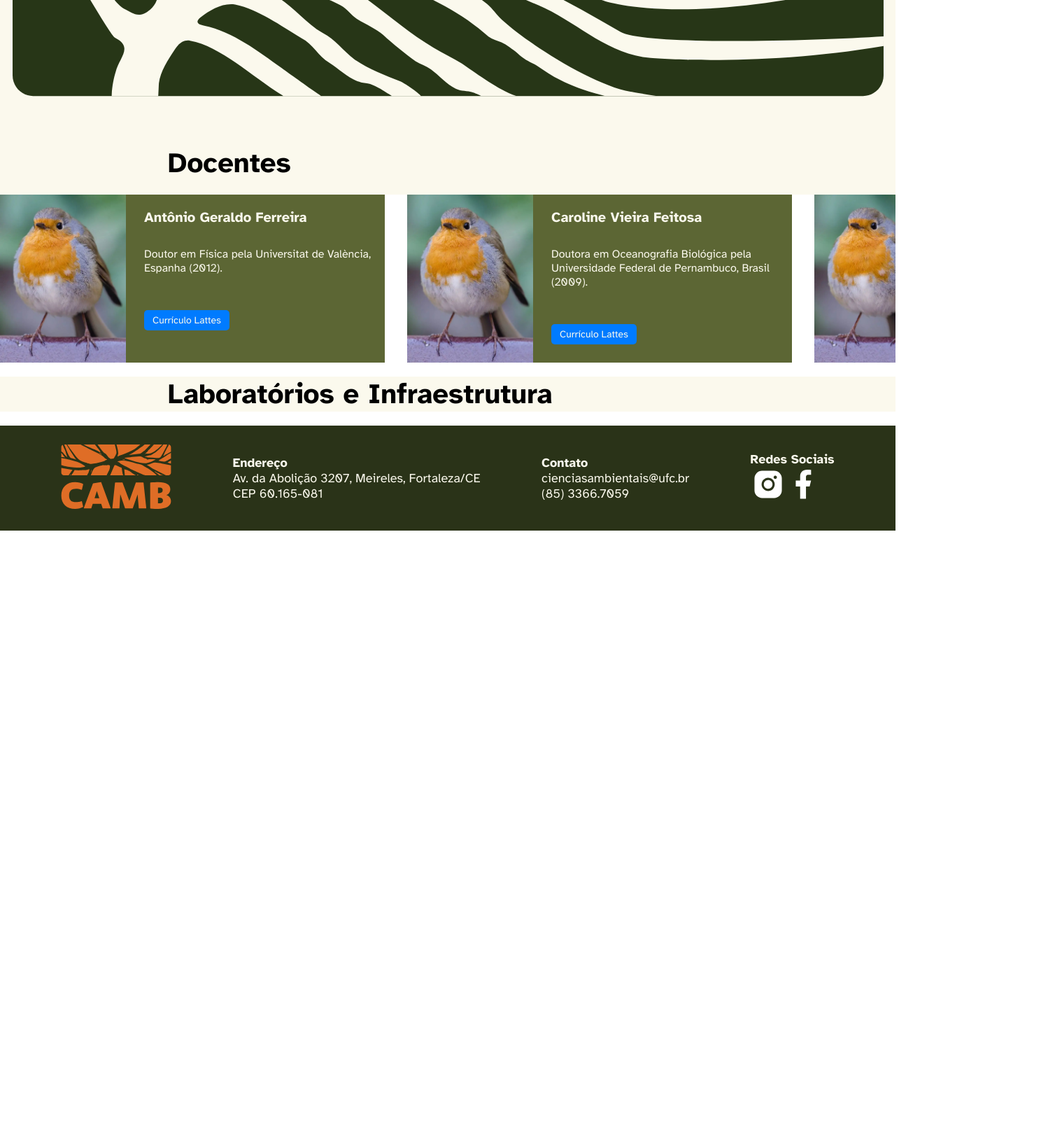
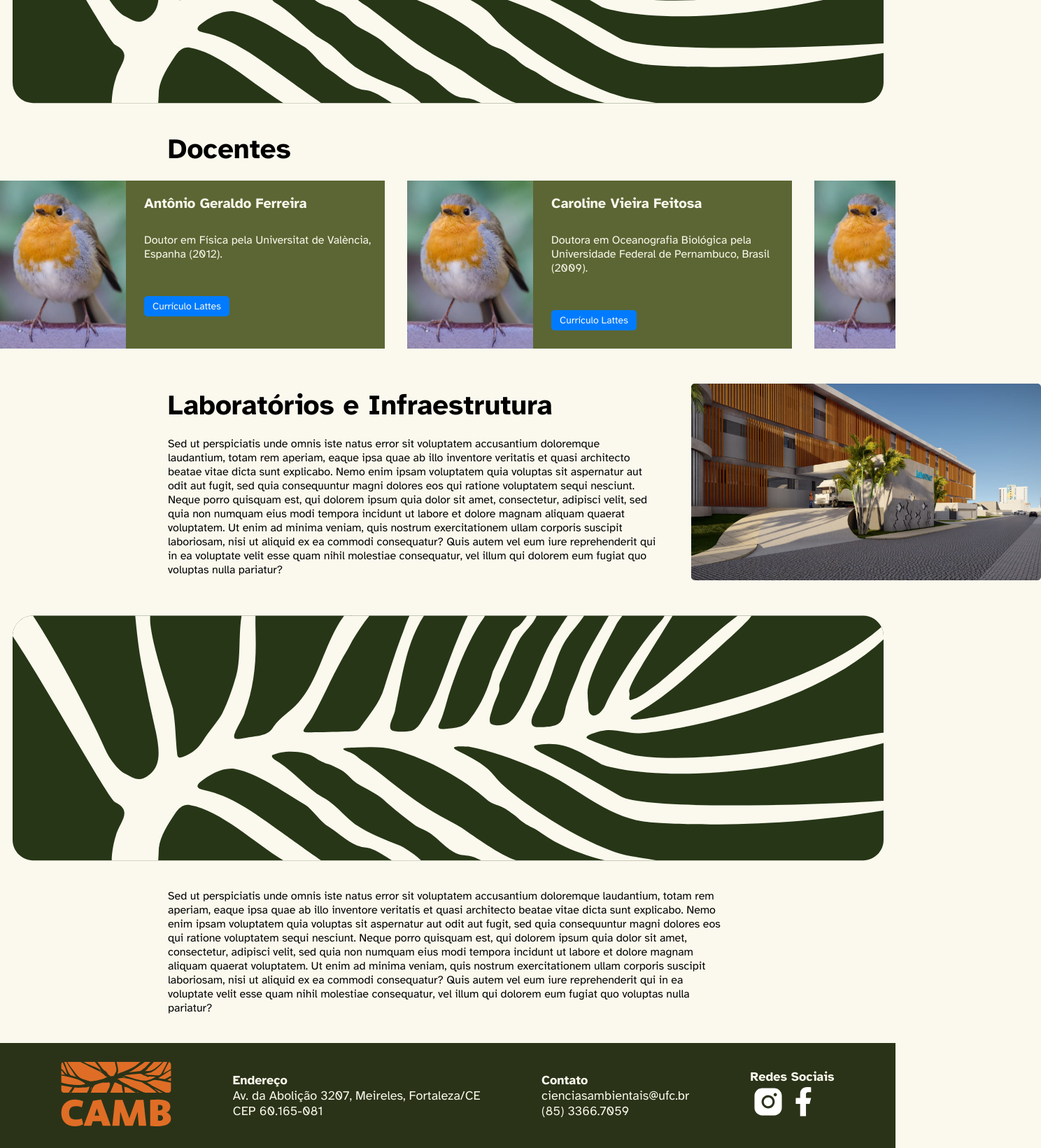
Before and after one commit to tchaaago/plataforma-camb, a React (Vite) app: page /quemSomos in a window 1280 px wide. Shown: the part 883-2523 px from the top of the page at 70% size, 1488 px wide, since content can reach past the window. Before the commit the page ends 1641 px from the top, so only its background shows below. Built offline with nearby package versions, Linux system fonts and the light colour scheme.

Commit message:
ajustes em quemSomos

```diff
--- a/src/componentes/Docentes/style.css
+++ b/src/componentes/Docentes/style.css
@@ -7,14 +7,15 @@
 .body {
   width: 100%;
   min-height: 100%;
-  background-color: whitesmoke ;
+  background-color: var(--brancosoft);
   color: black;
 }
 
 .carrossel {
-  max-width: 100vw;
+  max-width: 100%;
   display: flex;
   justify-content: space-between;
+  background-color: var(--brancosoft);;
   align-items: flex-start;
   overflow-x: auto;
   scroll-behavior: smooth;
@@ -41,7 +42,7 @@
   height: 100%;
   display: flex;
   flex-direction: column;
-  /*justify-content: flex-start; */
+  justify-content: flex-start;
 }
 
 .img_docente {
@@ -77,7 +78,7 @@
 }
 
 .lattes a {
-    text-decoration: none;
-    color: var(--brancosoft);
+  text-decoration: none;
+  color: var(--brancosoft);
 
 }
--- a/src/paginas/Home/Home.module.css
+++ b/src/paginas/Home/Home.module.css
@@ -1,12 +1,15 @@
 /* css da page home */
+
+body {
+    background-color: var(--brancosoft);
+}
+
 .home {
     width: 100%;
     display: flex;
-    align-items: flex-start;
-    justify-content: space-around;
+    flex-direction: column;
     padding: 100px 225px;
     overflow: hidden; /* sobrepoe a navbar e esconde o grafismo */
-    background-color: var(--brancosoft);
 
 }
 
@@ -24,10 +27,9 @@
 .home img {
     height: 1200px;
     position: relative;
-    top: -550px; /* move a imagem para cima um pouco para fora da tela */
-    right: -320px;  /* move a imagem para a direita um pouco para fora da tela */
+    top: -850px; /* move a imagem para cima um pouco para fora da tela */
+    right: -520px;  /* move a imagem para a direita um pouco para fora da tela */
     pointer-events: none;
-
 }
 
 .homeNoticias {
--- a/src/paginas/Home/index.jsx
+++ b/src/paginas/Home/index.jsx
@@ -6,8 +6,8 @@ function Home() {
     <>
       <section className={ styles.home }>
         <div className={ styles.hero }>
-          <p>Graduação em Ciências Ambientais: Transforme sua paixão pelo meio ambiente em uma carreira de impacto.</p><br />
-          <span>Na UFC, você encontra estrutura de ponta, professores renomados e um mercado de trabalho cheio de oportunidades.</span><br />
+          <p>Graduação em Ciências<br/> Ambientais: Transforme<br/> sua paixão pelo meio<br/> ambiente em uma<br/> carreira de impacto.</p><br />
+          <span>Na UFC, você encontra estrutura de ponta, professores renomados e um<br/> mercado de trabalho cheio de oportunidades.</span>
         </div>
         <figure>
           <img className="img-home" src="./assets/grafismo-home.svg" alt="Imagem de Home"/>
--- a/src/paginas/Quem-Somos/QuemSomos.module.css
+++ b/src/paginas/Quem-Somos/QuemSomos.module.css
@@ -1,12 +1,16 @@
+body {
+    background-color: var(--brancosoft);
+}
+
 .sobre {
     width: 100%;
-    min-width: 100%;
-    padding: 70px 240px;
+    padding: 40px 240px;
     background-color: var(--brancosoft);
 }
 
 .sobre h2 {
     font-size: 40px;
+    padding-top: 20px;
 }
 
 .sobre p {
@@ -16,9 +20,13 @@
 .img {
     width: 100%;
     display: flex;
+    flex-direction: column;
     align-items: center;
-    justify-content: center;
     padding-top: 30px;
+}
+
+.img p {
+    padding: 20px 240px;
 }
 
 .docentes {
@@ -32,13 +40,31 @@
     font-size: 40px;
 }
 
+.estrutura {
+    width: 100%;
+    min-height: 85vh;
+    display: flex;
+    flex-direction: column;
+    align-items: flex-start;
+}
+
 .laboratorios {
-    width: 100%;
-    min-width: 100%;
+    display: flex;
+    align-items: center;
     padding-left: 240px;
-    background-color: var(--brancosoft);
+    padding-top: 30px;
+    gap: 3rem;
 }
 
 .laboratorios h4 {
   font-size: 40px;
 }
+
+.laboratorios p {
+    width: 700px;
+}
+
+.labomar {
+    width: 500px;
+    border-radius: 5px;
+}
--- a/src/paginas/Quem-Somos/index.jsx
+++ b/src/paginas/Quem-Somos/index.jsx
@@ -1,5 +1,6 @@
 import DocentesCAMB from "../../componentes/Docentes/CardsDocentes";
-import styles from "./Quemsomos.module.css";
+import styles from "./QuemSomos.module.css";
+import labomar from "./imagens/labomar.jpeg";
 
 function QuemSomos() {
   return (
@@ -41,7 +42,7 @@ function QuemSomos() {
         <br />
         <figure className={styles.img}>
           <img
-            className="img-folha"
+            className="imgFolha"
             src="./assets/grafismo-folha.svg"
             alt="Imagem de paragrafo"
           ></img>
@@ -51,9 +52,23 @@ function QuemSomos() {
         <h3>Docentes</h3> <br />
       </div>
       <DocentesCAMB /> <br />
-      <div className={styles.laboratorios}>
-        <h4>Laboratórios e Infraestrutura</h4>
-      </div>
+      <section className={styles.estrutura}>
+        <div className={styles.laboratorios}>
+          <div>
+            <h4>Laboratórios e Infraestrutura</h4><br/>
+            <p>Sed ut perspiciatis unde omnis iste natus error sit voluptatem  accusantium doloremque laudantium, totam rem aperiam, eaque ipsa quae ab illo inventore veritatis et quasi architecto beatae vitae dicta sunt  explicabo. Nemo enim ipsam voluptatem quia voluptas sit aspernatur aut  odit aut fugit, sed quia consequuntur magni dolores eos qui ratione  voluptatem sequi nesciunt. Neque porro quisquam est, qui dolorem ipsum  quia dolor sit amet, consectetur, adipisci velit, sed quia non numquam  eius modi tempora incidunt ut labore et dolore magnam aliquam quaerat  voluptatem. Ut enim ad minima veniam, quis nostrum exercitationem ullam  corporis suscipit laboriosam, nisi ut aliquid ex ea commodi consequatur? Quis autem vel eum iure reprehenderit qui in ea voluptate velit esse  quam nihil molestiae consequatur, vel illum qui dolorem eum fugiat quo  voluptas nulla pariatur?</p>
+          </div>
+          <img src={labomar} alt="Labomar" className={styles.labomar}/>
+        </div> <br />
+        <div className={styles.img}>
+          <img
+            className="imgFolha"
+            src="./assets/grafismo-folha.svg"
+            alt="Imagem de paragrafo"
+          ></img> <br />
+          <p>Sed ut perspiciatis unde omnis iste natus error sit voluptatem accusantium doloremque laudantium, totam rem aperiam, eaque ipsa quae ab illo inventore veritatis et quasi architecto beatae vitae dicta sunt explicabo. Nemo enim ipsam voluptatem quia voluptas sit aspernatur aut odit aut fugit, sed quia consequuntur magni dolores eos qui ratione voluptatem sequi nesciunt. Neque porro quisquam est, qui dolorem ipsum quia dolor sit amet, consectetur, adipisci velit, sed quia non numquam eius modi tempora incidunt ut labore et dolore magnam aliquam quaerat voluptatem. Ut enim ad minima veniam, quis nostrum exercitationem ullam corporis suscipit laboriosam, nisi ut aliquid ex ea commodi consequatur? Quis autem vel eum iure reprehenderit qui in ea voluptate velit esse quam nihil molestiae consequatur, vel illum qui dolorem eum fugiat quo voluptas nulla pariatur?</p>
+        </div>
+      </section>
       <br />
     </>
   );
```
Also changed, not shown: src/componentes/Depoimentos/Depoimentos.module.css (added), src/componentes/Depoimentos/index.jsx (added).
